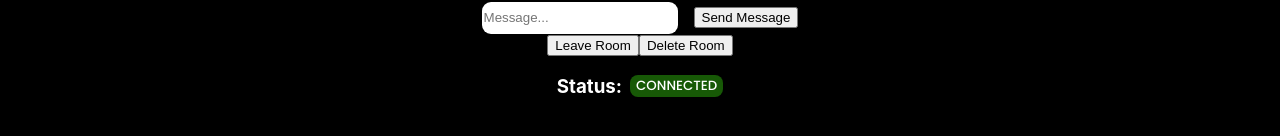
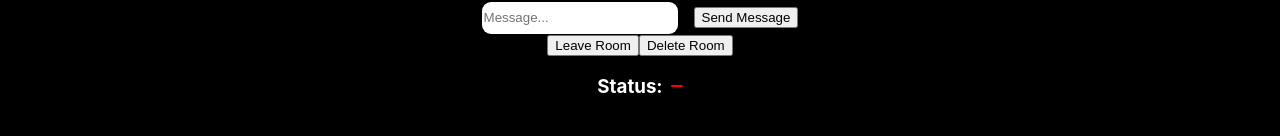
Before and after one commit to Tanner-Davison/Chatty_Chatter, a React (Create React App) app: page /chatroom in a window 1280 px wide. Shown: the part 336-472 px from the top of the page. Built offline with nearby package versions, Linux system fonts and the light colour scheme; no server answers.

Commit message:
saved isSocketConnected initial to

```diff
--- a/src/components/MainRoom.js
+++ b/src/components/MainRoom.js
@@ -30,7 +30,7 @@ const MainRoom = () => {
   const PORT = process.env.PORT;
 
   const currentTime = getCurrentTimeJSX();
-  const [isSocketConnected, setSocketConnected] = useState("Disconnected");
+  const [isSocketConnected, setSocketConnected] = useState("");
   const [latestRoom, setlatestRoom] = useState(1);
 
   const navigate = useNavigate();
```
